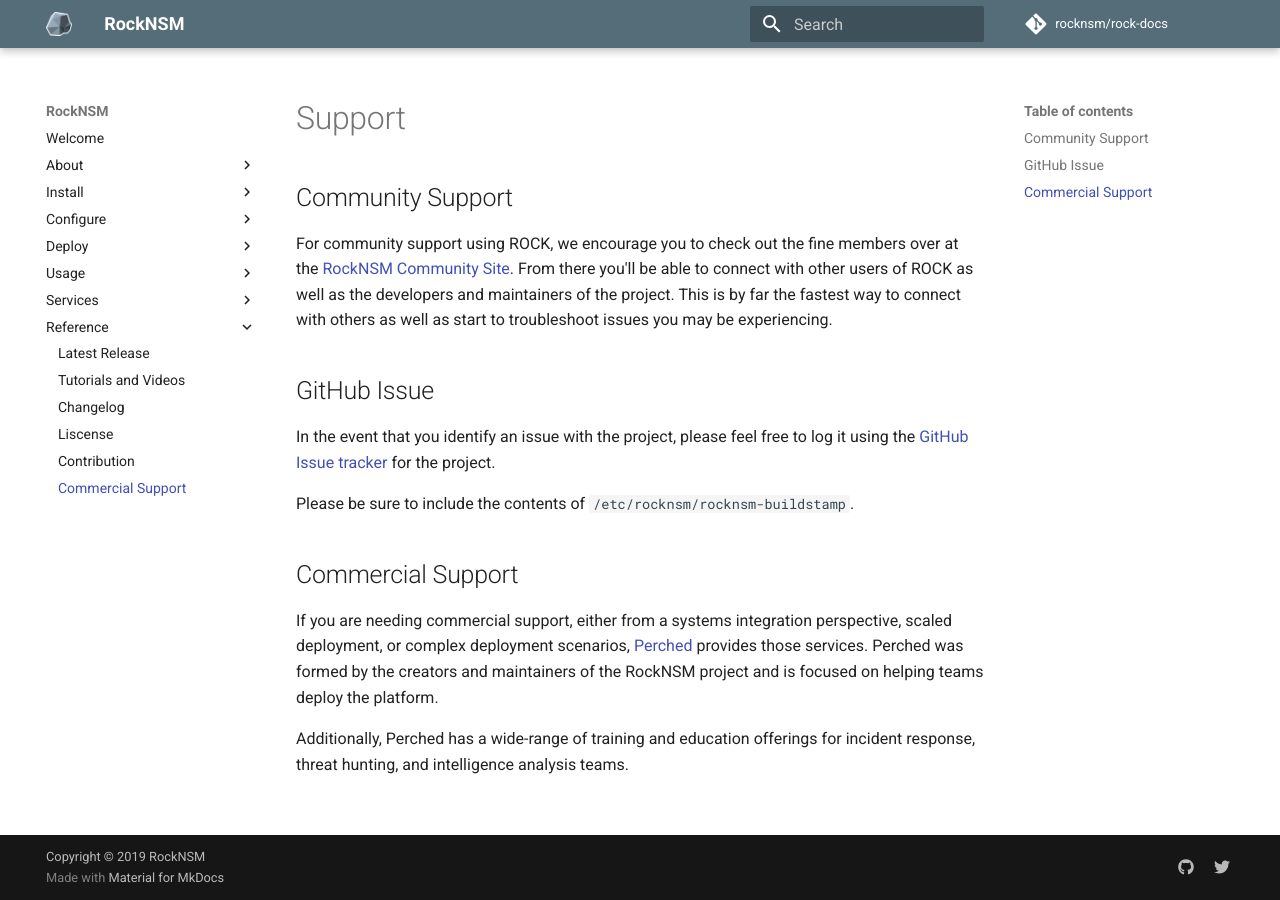
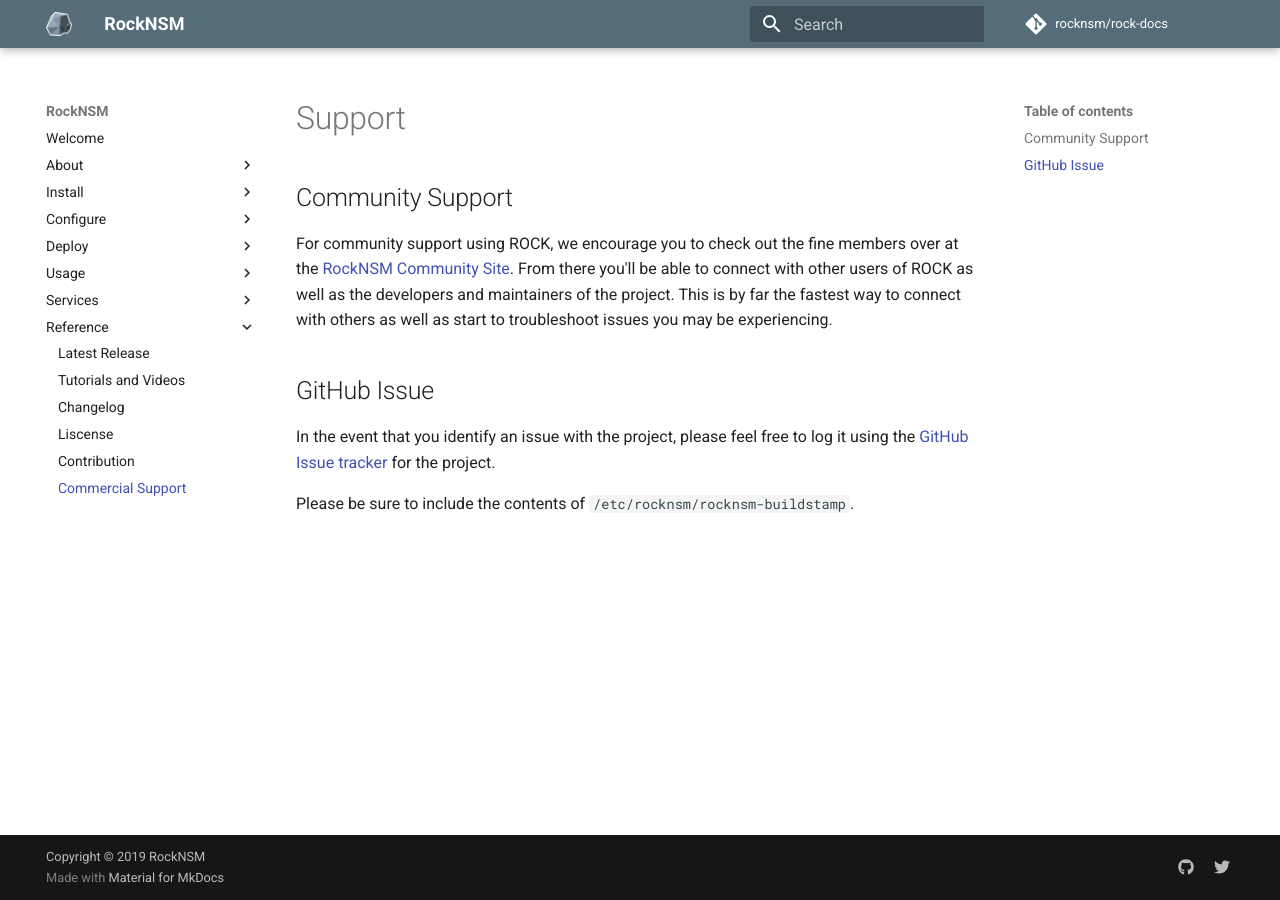
Before and after one commit to rocknsm/rock-docs, an MkDocs documentation site: the page built from docs/reference/support.md, in a window 1280 px wide. Built offline with MkDocs 1.6.1 and Material for MkDocs 9.7.7, drawn with Linux system fonts in a browser that asks for light colours; comment, search, counter and statistics services are not loaded.

Commit message:
remove commercial support reference

```diff
--- a/docs/reference/support.md
+++ b/docs/reference/support.md
@@ -7,8 +7,3 @@
 In the event that you identify an issue with the project, please feel free to log it using the [GitHub Issue tracker](https://github.com/rocknsm/rock/issues) for the project.
 
 Please be sure to include the contents of `/etc/rocknsm/rocknsm-buildstamp`.
-
-## Commercial Support
-If you are needing commercial support, either from a systems integration perspective, scaled deployment, or complex deployment scenarios, [Perched](https://www.perched.io) provides those services. Perched was formed by the creators and maintainers of the RockNSM project and is focused on helping teams deploy the platform.
-
-Additionally, Perched has a wide-range of training and education offerings for incident response, threat hunting, and intelligence analysis teams.
```
